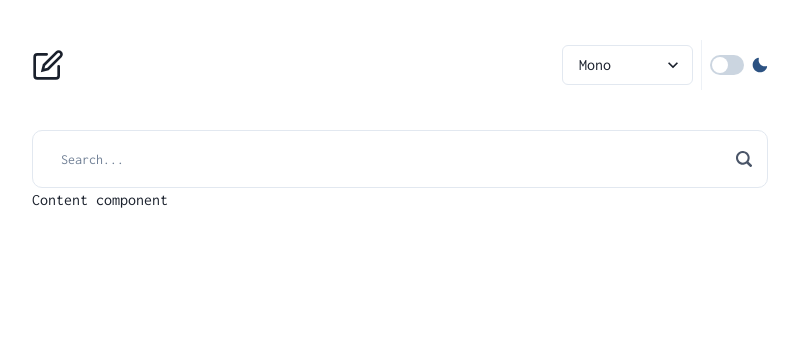
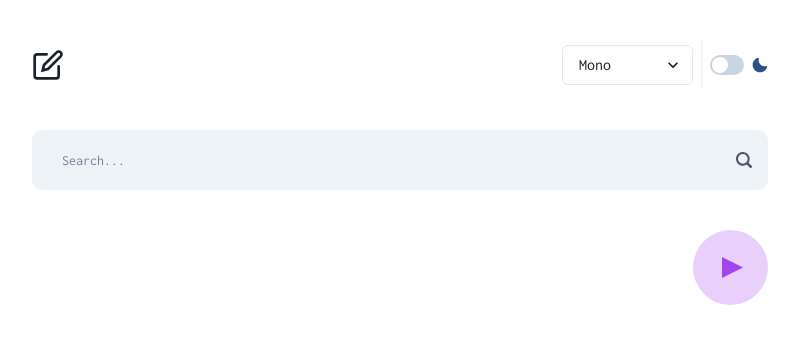
Before and after one commit to rojasmart/dictionary-web-app, a React (Vite) app: page / in a window 1280 px wide. Shown: the top 344 px of the page, without its empty margins (240-1039 px from the left). Built offline with nearby package versions, Linux system fonts and the light colour scheme.

Commit message:
add content component and playaudio

```diff
--- a/src/App.jsx
+++ b/src/App.jsx
@@ -1,3 +1,4 @@
+import { useState } from "react";
 import Header from "./components/Header";
 import SearchInput from "./components/SearchInput";
 import Content from "./components/Content";
@@ -5,12 +6,18 @@ import Content from "./components/Content";
 import { Container } from "@chakra-ui/react";
 
 function App() {
+  const [searchTerm, setSearchTerm] = useState("");
+
+  const handleSearch = (term) => {
+    setSearchTerm(term);
+  };
+
   return (
     <>
       <Container maxW={"container.md"}>
         <Header />
-        <SearchInput />
-        <Content />
+        <SearchInput onSearch={handleSearch} />
+        <Content searchTerm={searchTerm} />
       </Container>
     </>
   );
--- a/src/components/Content.jsx
+++ b/src/components/Content.jsx
@@ -1,12 +1,32 @@
-import { Stack, Text } from "@chakra-ui/react";
+import PropTypes from "react";
+import { Stack, Text, Box } from "@chakra-ui/react";
+import PlayAudio from "./PlayAudio";
 
-const Content = () => {
+const Content = ({ searchTerm }) => {
   return (
-    <Stack>
-      <Text>Content component</Text>
-      Content component
+    <Stack
+      pt={10}
+      pb={10}
+      flexDirection={"row"}
+      justifyContent={"space-between"}
+    >
+      <Box>
+        <Text fontSize="5xl" as={"b"}>
+          {searchTerm}
+        </Text>
+        {searchTerm && (
+          <Text fontSize="lg" color={"purple"}>
+            Search for something
+          </Text>
+        )}
+      </Box>
+      <PlayAudio />
     </Stack>
   );
 };
 
 export default Content;
+
+Content.propTypes = {
+  searchTerm: PropTypes.string,
+};
--- /dev/null
+++ b/src/components/PlayAudio.jsx
@@ -0,0 +1,7 @@
+import { Image } from "@chakra-ui/react";
+
+const Header = () => {
+  return <Image src={"../images/icon-play.svg"} alt="icon" />;
+};
+
+export default Header;
--- a/src/components/SearchInput.jsx
+++ b/src/components/SearchInput.jsx
@@ -1,18 +1,37 @@
+import PropTypes from "react";
 import { Stack } from "@chakra-ui/react";
 import { Input, InputGroup, InputRightElement } from "@chakra-ui/react";
 import { Search2Icon } from "@chakra-ui/icons";
 
-const SearchInput = () => {
+const SearchInput = ({ onSearch }) => {
+  const handleKeyDown = (event) => {
+    if (event.key === "Enter") {
+      onSearch(event.target.value);
+    }
+  };
+
   return (
     <Stack>
       <InputGroup borderRadius={5} size="sm">
         <InputRightElement pointerEvents="none" h={"100%"} mr={2}>
           <Search2Icon color="gray.600" key="search-icon" boxSize={4} />
         </InputRightElement>
-        <Input type="text" p={7} placeholder="Search..." borderRadius={10} />
+        <Input
+          type="text"
+          p={7}
+          placeholder="Search..."
+          borderRadius={10}
+          variant={"filled"}
+          _focusVisible={{ background: "#EDF2F7" }}
+          onKeyDown={handleKeyDown}
+        />
       </InputGroup>
     </Stack>
   );
 };
 
 export default SearchInput;
+
+SearchInput.propTypes = {
+  onSearch: PropTypes.string,
+};
```
